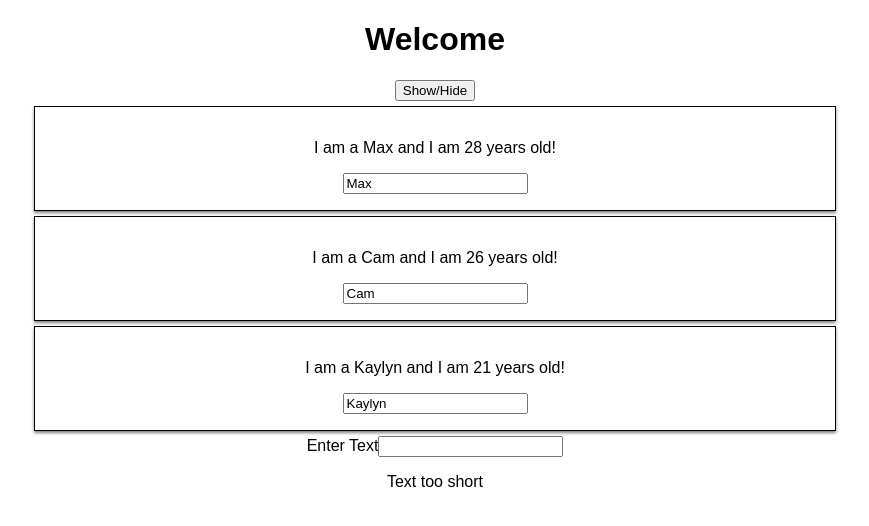
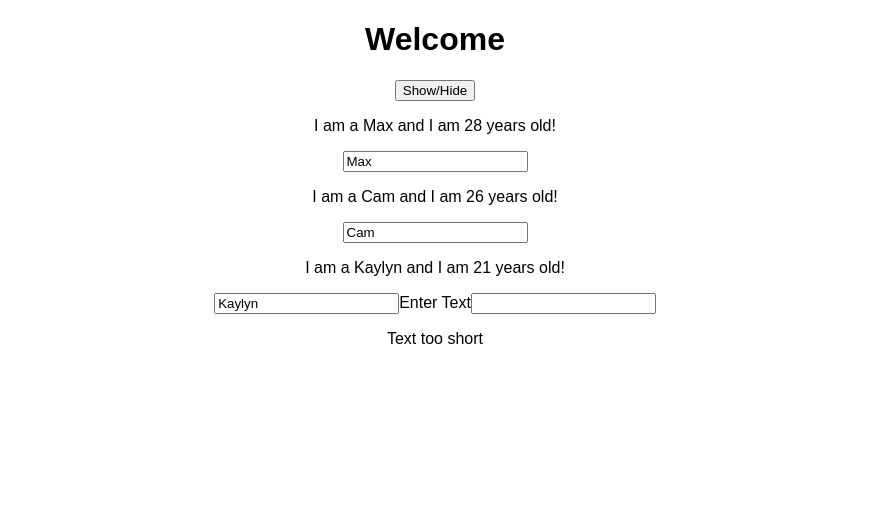
Before and after one commit to CAM603/react-complete-guide, a React (Create React App) app: page / in a window 1280 px wide. Shown: the top 526 px of the page, without its empty margins (205-1074 px from the left). Built offline with nearby package versions, Linux system fonts and the light colour scheme.

Commit message:
added HOC

```diff
--- /dev/null
+++ b/src/HOC/Aux.js
@@ -0,0 +1,3 @@
+const Aux = (props) => props.children
+
+export default Aux;
--- /dev/null
+++ b/src/HOC/WithClass.js
@@ -0,0 +1,7 @@
+import React from "react";
+
+const WithClass = props => (
+    <div className={props.classes}>{props.children}</div>
+)
+
+export default WithClass;
--- a/src/components/Persons/Person/Person.js
+++ b/src/components/Persons/Person/Person.js
@@ -2,15 +2,16 @@ import React, { Component } from 'react';
 import Radium from 'radium';
 
 import './Person.css';
+import Aux from '../../../HOC/Aux';
 
 class Person extends Component {
     render(){
         return (
-            <div className="Person">
+            <Aux>
                 <p onClick={this.props.click}>I am a {this.props.name} and I am {this.props.age} years old! </p>
                 <p>{this.props.children}</p>
                 <input type="text" onChange={this.props.changed} value={this.props.name}/>
-            </div>
+            </Aux>
         )
     }
 }
--- a/src/components/Persons/Persons.js
+++ b/src/components/Persons/Persons.js
@@ -3,15 +3,15 @@ import React, { Component } from 'react';
 import Person from './Person/Person';
 
 class Persons extends Component {
-    static getDerivedStateFromProps(props, state) {
-        return state;
-    }
-    shouldComponentUpdate(nextProps, nextState) {
-        return true;
-    }
-    getSnapshotBeforeUpdate(prevProps, prevState) {
-        return null;
-    }
+    // static getDerivedStateFromProps(props, state) {
+    //     return state;
+    // }
+    // shouldComponentUpdate(nextProps, nextState) {
+    //     return true;
+    // }
+    // getSnapshotBeforeUpdate(prevProps, prevState) {
+    //     return null;
+    // }
     render(){
         return this.props.persons.map((person, index) => {
             return <Person
--- a/src/containers/App.js
+++ b/src/containers/App.js
@@ -6,6 +6,7 @@ import CharComponent from '../components/CharComponent';
 import './App.css';
 import Persons from '../components/Persons/Persons';
 import Cockpit from '../components/Cockpit/Cockpit';
+import WithClass from '../HOC/WithClass';
 
 class App extends Component {
   constructor(props) {
@@ -19,7 +20,8 @@ class App extends Component {
           { id: 2, name: 'Kaylyn', age: 21}
         ],
         showPersons: true,
-        userInput: ''
+        userInput: '',
+        changeCounter: 0
     };
 
     static getDerivedStateFromProps(props, state) {
@@ -36,7 +38,7 @@ class App extends Component {
     }
     nameChangeHandler = (event, id) => {
       const personIndex = this.state.persons.findIndex(p => p.id === id)
-      console.log(personIndex)
+
       const person = {...this.state.persons[personIndex]};
 
       person.name = event.target.value;
@@ -44,19 +46,26 @@ class App extends Component {
       const persons = [...this.state.persons];
       persons[personIndex] = person
 
-      this.setState( {persons: persons} )
+      this.setState((prevState, props) => {
+        return {
+          persons: persons,
+          changeCounter: prevState.changeCounter + 1
+        };
+      })
     }
+
     toggleHandler = () => {
       let toggle = this.state.showPersons;
       this.setState({ showPersons: !toggle})
     }
+
     inputChangeHandler = (event) => {
 
       this.setState({userInput: event.target.value})
     }
 
     render() {
-      console.log('render')
+      console.log(this.state.changeCounter)
       let persons = null;
 
       if (this.state.showPersons) {
@@ -81,7 +90,7 @@ class App extends Component {
 
       return (
         <StyleRoot>
-          <div className="App">
+          <WithClass classes="App">
             <Cockpit
             showPersons={this.state.showPersons}
             persons={this.state.persons}
@@ -99,7 +108,7 @@ class App extends Component {
             inputLength={this.state.userInput.length}
             />
             {charList}
-          </div>
+          </WithClass>
         </StyleRoot>
       );
     }
```
